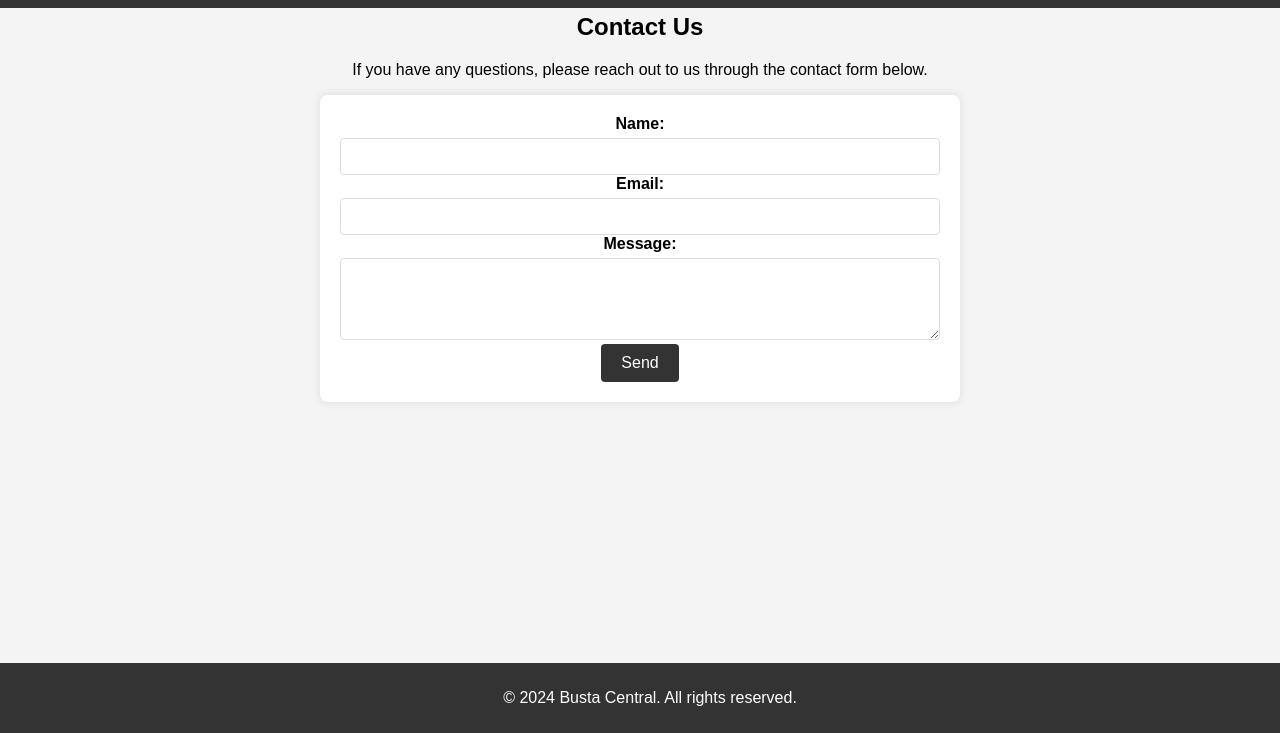
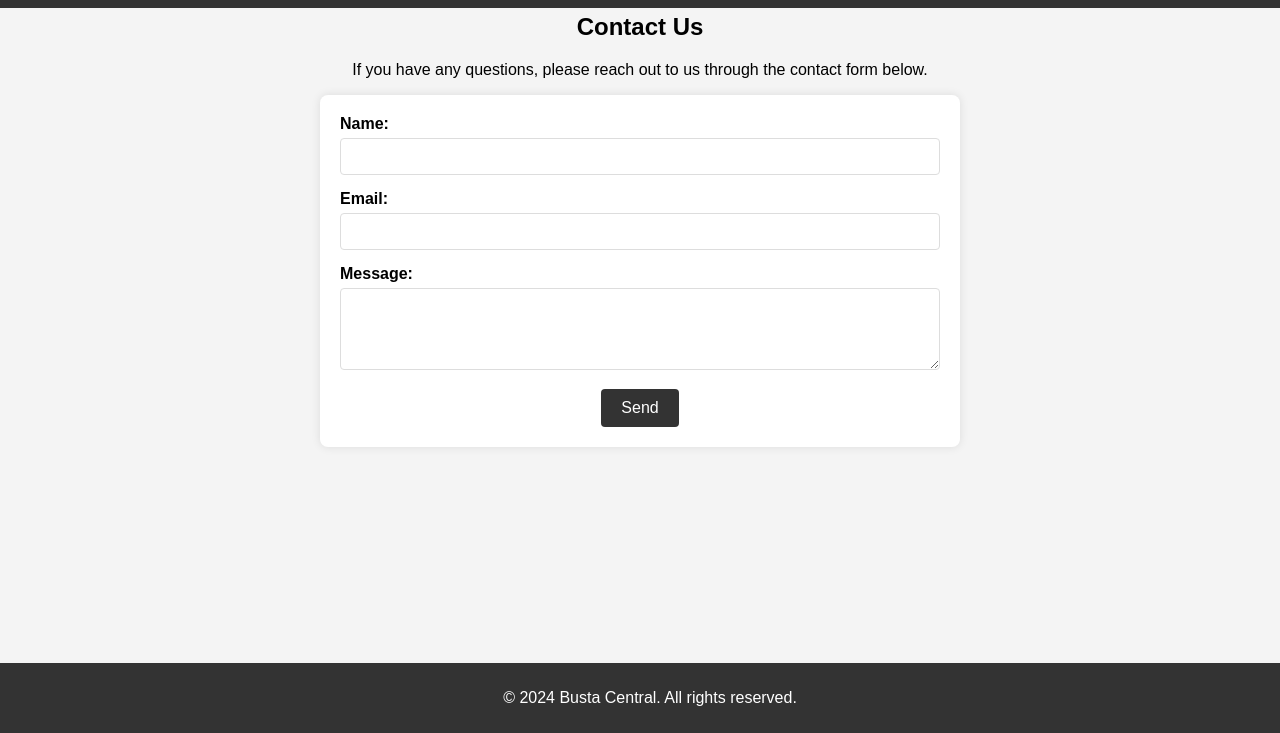
Before and after one commit to SGCRAGE/repotester, a plain HTML site: page contact/contact.html in a window 1280 px wide. Shown: the part 67-800 px from the top of the page. Drawn offline with Linux system fonts and the light colour scheme.

Commit message:
Update contact.html

```diff
--- a/contact/contact.html
+++ b/contact/contact.html
@@ -4,8 +4,8 @@
     <meta charset="UTF-8">
     <meta name="viewport" content="width=device-width, initial-scale=1.0">
     <title>Contact | Busta Central</title>
-    <link rel="stylesheet" href="../styles.css">
-    <link rel="stylesheet" href="contact.css"> <!-- Optional: Page-specific styles -->
+    <link rel="stylesheet" href="../styles.css"> <!-- General styles for the site -->
+    <link rel="stylesheet" href="contact.css"> <!-- Page-specific styles for the contact page -->
     <script src="../scripts.js" defer></script>
 </head>
 <body>
@@ -25,14 +25,20 @@
         <h2>Contact Us</h2>
         <p>If you have any questions, please reach out to us through the contact form below.</p>
         <form action="mailto:busta@bustacentral.site" method="post" enctype="text/plain">
+            <div class="form-group">
                 <label for="name">Name:</label>
                 <input type="text" id="name" name="name" required>
+            </div>
 
+            <div class="form-group">
                 <label for="email">Email:</label>
                 <input type="email" id="email" name="email" required>
+            </div>
 
+            <div class="form-group">
                 <label for="message">Message:</label>
                 <textarea id="message" name="message" rows="4" required></textarea>
+            </div>
 
             <button type="submit">Send</button>
         </form>
```
Lines whose indentation alone changed are shown as unchanged.
